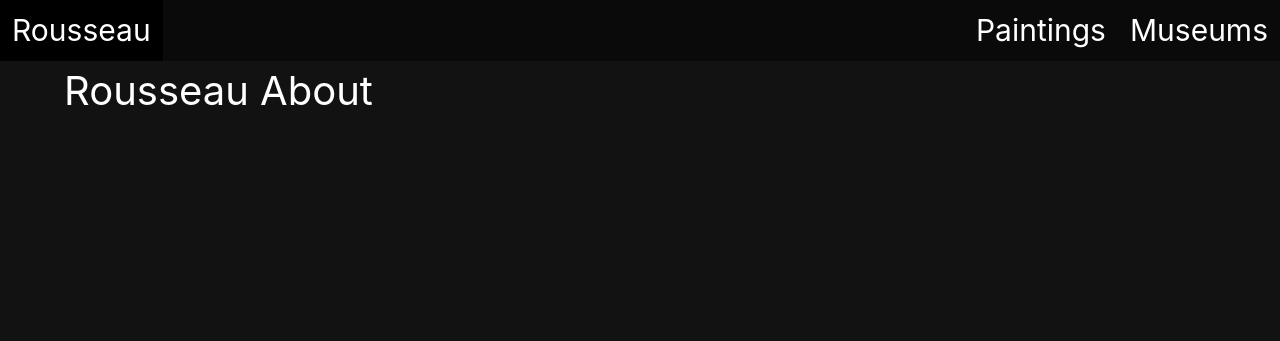
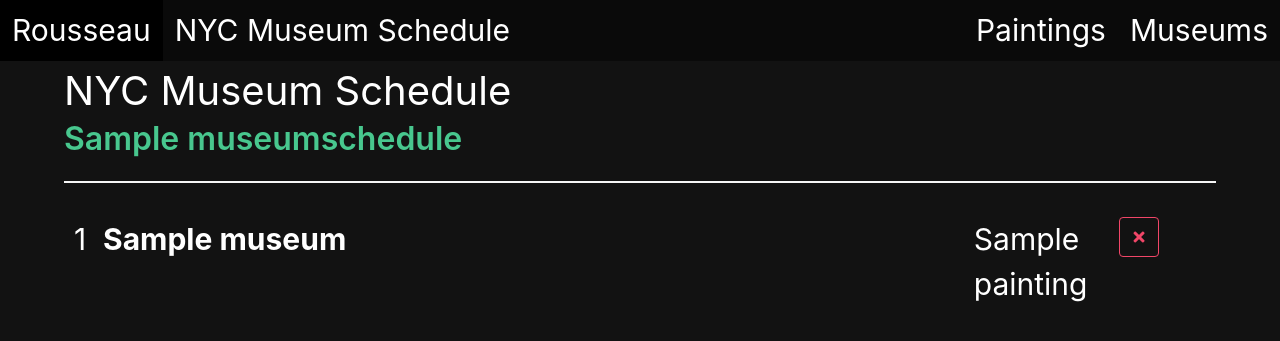
Before and after one commit to mariaximenez/rousseau_paintings, a Django app: page /about/ in a window 1280 px wide. Shown: the top 341 px of the page. Run offline with Django 4.2, Linux system fonts and the light colour scheme; tables that the repository leaves empty hold one stand-in row (values such as "Sample post").

Commit message:
Many to Many Museum Schedule Model

```diff
--- a/main_app/admin.py
+++ b/main_app/admin.py
@@ -1,7 +1,7 @@
 from django.contrib import admin
-from .models import Painting, Museum
-
+from .models import Painting, Museum, Museumschedule
 
 
 admin.site.register(Painting)
 admin.site.register(Museum)
+admin.site.register(Museumschedule)
--- a/main_app/models.py
+++ b/main_app/models.py
@@ -25,3 +25,16 @@ class Museum(models.Model):
 
     def __str__(self):
         return self.name
+
+
+
+
+
+class Museumschedule(models.Model):
+
+    name = models.CharField(max_length=150)
+    # this is going to create the many to many relationship and join table
+    museums = models.ManyToManyField(Museum)
+
+    def __str__(self):
+        return self.name
--- a/main_app/static/scripts/main.js
+++ b/main_app/static/scripts/main.js
@@ -3,3 +3,8 @@ $(".navbar-burger").click(function () {
     $(".navbar-burger").toggleClass("is-active");
     $(".navbar-menu").toggleClass("is-active");
   });
+
+
+  $(".dropdown").click(function (event) {
+    $(this).toggleClass("is-active");
+  });
--- a/main_app/static/styles/main.css
+++ b/main_app/static/styles/main.css
@@ -63,3 +63,12 @@ p {
 .list {
     font: white;
 }
+
+.museum {
+    width: 100%;
+    padding: 10px;
+    display: grid;
+    /*  New Template Columns  */
+    grid-template-columns: 0.1fr 3fr 0.5fr 0.3fr;
+    border-radius: 5px;
+  }
--- a/main_app/templates/about.html
+++ b/main_app/templates/about.html
@@ -1,4 +1,34 @@
 {% extends 'base.html' %}
 {% block content %}
-<h1>Rousseau About</h1>
+<div class="home__museumschedule">
+    <h1>NYC Museum Schedule</h1>
+    {% for museumschedule in museumschedules %}
+
+        <div class="playlist mb-5">
+            <h3 class="title is-3 has-text-success">{{museumschedule.name}}</h3>
+            <hr />
+
+            {% for museum in museumschedule.museums.all %}
+
+                <div class="museum">
+                    <span>{{forloop.counter}}</span>
+                    <span><b>{{museum.name}}</b></span>
+                    <span>{{museum.painting}}</span>
+                    <span>
+                        <a href="{% url 'museumschedule_museum_assoc' museumschedule.pk museum.pk %}?assoc=remove" class="button is-danger is-outlined">
+                        <span class="icon is-small">
+                            <i class="fas fa-times"></i>
+                        </span>
+                        </a>
+                    </span>
+
+                </div>
+
+            {% endfor %}
+        </div>
+    {% empty %}
+        <div class="museumschedule mb-5">"There are no museums in this schedule"</div>
+    {% endfor %}
+</div>
+
 {% endblock %}
--- a/main_app/templates/base.html
+++ b/main_app/templates/base.html
@@ -24,6 +24,9 @@
                     <span aria-hidden="true"></span>
                 </a>
             </div>
+            <div class="navbar-menu navbar-start">
+                <a class="navbar-item" href="/about">NYC Museum Schedule</a>
+            </div>
             <div class="navbar-menu navbar-end">
                 <a class="navbar-item" href="/paintings">Paintings</a>
                 <a class="navbar-item" href="/museums">Museums</a>
--- a/main_app/templates/museum_list.html
+++ b/main_app/templates/museum_list.html
@@ -1,3 +1,4 @@
+
 {% extends 'base.html' %} {% block content %}
 
 <h1 class="title">Museums</h1>
@@ -19,6 +20,6 @@
 
     {% endfor %}
   </div>
-<!--  above about section  -->
+
 
 {% endblock %}
--- a/main_app/templates/painting_detail.html
+++ b/main_app/templates/painting_detail.html
@@ -4,6 +4,7 @@
     <img src="{{painting.img}}" alt="{{painting.name}}" />
 </div>
 <div class="detail__container">
+
     <div class="buttons">
         <div class="buttons">
         <a href="{% url 'painting_update' painting.pk %}" class="button is-info"> Updates
--- a/main_app/urls.py
+++ b/main_app/urls.py
@@ -11,4 +11,5 @@ urlpatterns = [
     path('paintings/<int:pk>/delete',views.PaintingDelete.as_view(), name="painting_delete"),
     path('museums/', views.MuseumList.as_view(), name="museum_list"),
     path('museums/new/', views.MuseumCreate.as_view(), name="museum_create"),
+    path('museumschedules/<int:pk>/museums/<int:song_pk>/', views.MuseumscheduleMuseumAssoc.as_view(), name="museumschedule_museum_assoc"),
 ]
--- a/main_app/views.py
+++ b/main_app/views.py
@@ -3,7 +3,7 @@ from django.shortcuts import redirect
 from django.views import View # <- View class to handle requests
 from django.http import HttpResponse # <- a class to handle sending a type of response
 from django.views.generic.base import TemplateView
-from .models import Painting, Museum
+from .models import Painting, Museum, Museumschedule
 from django.views.generic.edit import CreateView, UpdateView, DeleteView
 from django.views.generic import DetailView
 from django.urls import reverse
@@ -18,7 +18,10 @@ class Home(TemplateView):
 
 class About(TemplateView):
          template_name="about.html"
-
+         def get_context_data(self, **kwargs):
+            context = super().get_context_data(**kwargs)
+            context["museumschedules"] = Museumschedule.objects.all()
+            return context
 
 
 class PaintingList(TemplateView):
@@ -51,6 +54,8 @@ class PaintingDetail(DetailView):
     template_name = "painting_detail.html"
 
 
+
+
 class PaintingUpdate(UpdateView):
     model = Painting
     fields = ['name', 'img', 'about']
@@ -78,6 +83,8 @@ class MuseumList(TemplateView):
         return context
 
 
+
+
 class MuseumCreate(TemplateView):
     model = Museum
     fields = ['name', 'city', 'painting']
@@ -88,6 +95,20 @@ class MuseumCreate(TemplateView):
 
 
 
+class MuseumscheduleMuseumAssoc(View):
+
+    def get(self, request, pk, museum_pk):
+        # get the query param from the url
+        assoc = request.GET.get("assoc")
+        if assoc == "remove":
+            # get the playlist by the id and
+            # remove from the join table the given song_id
+            Museumschedule.objects.get(pk=pk).museums.remove(museum_pk)
+        if assoc == "add":
+            # get the playlist by the id and
+            # add to the join table the given song_id
+            Museumschedule.objects.get(pk=pk).museums.add(museum_pk)
+        return redirect('home')
 
 
 
```
Also changed, not shown: main_app/migrations/0003_museumschedule.py (added).
